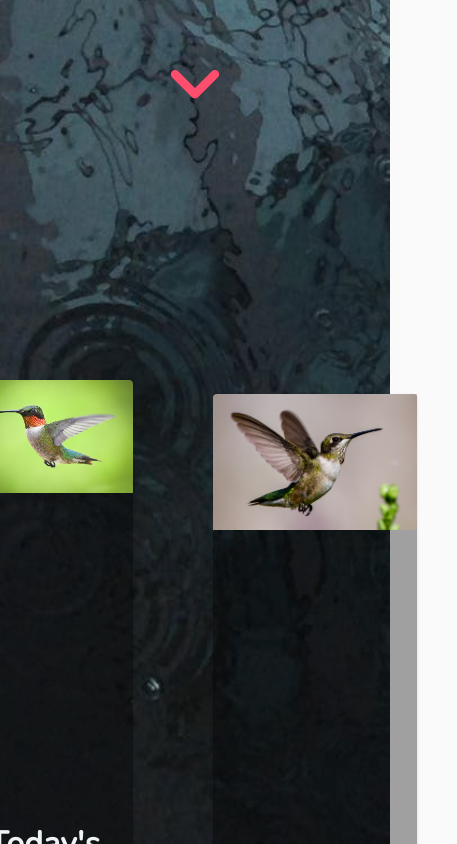
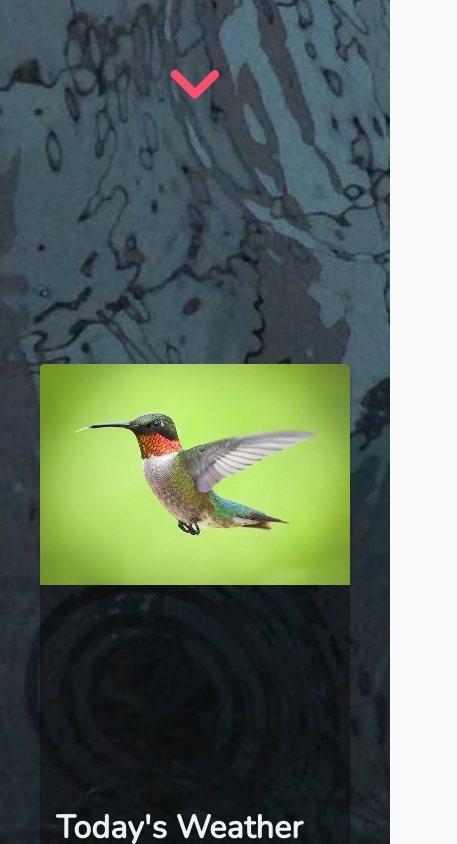
Before and after one commit to benzcraddock/peace-love-holla, a React (Create React App) app: page / in a window 390 px wide. Shown: the part 520-1364 px from the top of the page, 457 px wide, since content can reach past the window. Built offline with nearby package versions, Linux system fonts and the light colour scheme.

Commit message:
complete react scroll, clean up styling flex column

```diff
--- a/package.json
+++ b/package.json
@@ -14,6 +14,7 @@
     "react": "^17.0.2",
     "react-dom": "^17.0.2",
     "react-scripts": "4.0.3",
+    "react-scroll": "^1.8.4",
     "web-vitals": "^1.1.2"
   },
   "scripts": {
--- a/src/components/Header.js
+++ b/src/components/Header.js
@@ -2,6 +2,7 @@ import React, { useState, useEffect } from "react";
 import { makeStyles } from "@material-ui/core/styles";
 import { AppBar, Toolbar, Collapse, Grow } from "@material-ui/core";
 import KeyboardArrowDownRoundedIcon from '@mui/icons-material/KeyboardArrowDownRounded';
+import { Link as Scroll } from 'react-scroll';
 
 const useStyles = makeStyles((theme) => ({
   root: {
@@ -64,6 +65,7 @@ function Header() {
           </h1>
         </Collapse>
 
+        <Scroll to='weather' smooth={true}>
           <Grow
             in={checked}
             style={{transformOrigin: '0 0 0'}}
@@ -73,6 +75,8 @@ function Header() {
               style={{fontSize: '6.5rem', color: '#ff4d6d'}}
             />
           </Grow>
+        </Scroll>
+
       </div>
     </div>
   )
--- a/src/components/Weather.js
+++ b/src/components/Weather.js
@@ -9,7 +9,8 @@ const useStyles = makeStyles((theme) => ({
     minHeight: '100vh',
     display: 'flex',
     justifyContent: 'center',
-    alignItems: 'center'
+    alignItems: 'center',
+    [theme.breakpoints.down('md')]: {flexDirection: 'column'}
   }
 }));
 
@@ -18,7 +19,7 @@ function Weather() {
   const checked = useWindowPosition('header');
 
   return (
-    <div className={classes.root}>
+    <div className={classes.root} id='weather'>
       <WeatherCard weather={staticWeather[0]} checked={checked}/>
       <WeatherCard weather={staticWeather[1]} checked={checked}/>
     </div>
```
Also changed, not shown: 1 other file (tests, documents, lock files or other folders). Lines whose indentation alone changed are shown as unchanged.
